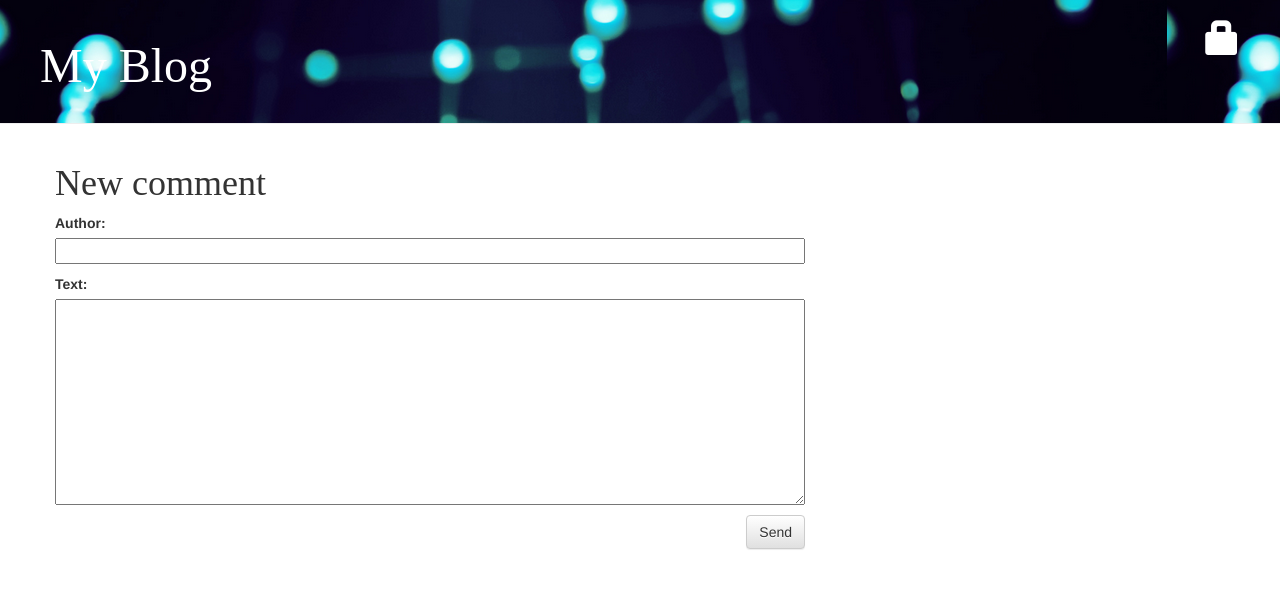
After one commit to iamneha/My-First-Blog, a Django app: page /post/1/comment/ in a window 1280 px wide. The commit adds this page. Shown: the top 589 px of the page. Run offline with Django 3.2, Linux system fonts and the light colour scheme; tables that the repository leaves empty hold one stand-in row (values such as "Sample post"); some libraries are stand-ins or nearby versions.

Commit message:
comment on post

```diff
--- a/blog/admin.py
+++ b/blog/admin.py
@@ -1,4 +1,5 @@
 from django.contrib import admin
-from .models import Post
+from .models import Post, Comment
 
 admin.site.register(Post)
+admin.site.register(Comment)
--- a/blog/forms.py
+++ b/blog/forms.py
@@ -1,9 +1,15 @@
 from django import forms
 
-from .models import Post
+from .models import Post, Comment
 
 class PostForm(forms.ModelForm):
 
     class Meta:
         model = Post
         fields = ('title', 'text',)
+
+class CommentForm(forms.ModelForm):
+
+    class Meta:
+        model = Comment
+        fields = ('author', 'text',)
--- a/blog/models.py
+++ b/blog/models.py
@@ -14,3 +14,20 @@ class Post(models.Model):
 
     def __str__(self):
         return self.title
+
+    def approved_comments(self):
+        return self.comments.filter(approved_comment=True)
+
+class Comment(models.Model):
+    post = models.ForeignKey('blog.Post', related_name='comments')
+    author = models.CharField(max_length=200)
+    text = models.TextField()
+    created_date = models.DateTimeField(default=timezone.now)
+    approved_comment = models.BooleanField(default=False)
+
+    def approve(self):
+        self.approved_comment = True
+        self.save()
+
+    def __str__(self):
+        return self.text
--- a/blog/static/css/blog.css
+++ b/blog/static/css/blog.css
@@ -44,3 +44,7 @@ h1, h2, h3, h4 {
 .post h1 a, .post h1 a:visited {
     color: #000000;
 }
+
+.comment {
+    margin: 20px 0px 20px 20px;
+}
--- /dev/null
+++ b/blog/templates/blog/add_comment_to_post.html
@@ -0,0 +1,9 @@
+{% extends 'blog/base.html' %}
+
+{% block content %}
+    <h1>New comment</h1>
+    <form method="POST" class="post-form">{% csrf_token %}
+        {{ form.as_p }}
+        <button type="submit" class="save btn btn-default">Send</button>
+    </form>
+{% endblock %}
--- a/blog/templates/blog/post_list.html
+++ b/blog/templates/blog/post_list.html
@@ -9,6 +9,7 @@
 	            </div>
 	            <h1><a href="{% url 'blog.views.post_detail' pk=post.pk %}">{{ post.title }}</a></h1>
 	            <p>{{ post.text|linebreaks }}</p>
+                    <a href="{% url 'blog.views.post_detail' pk=post.pk %}">Comments: {{ post.approved_comments.count }}</a>
 	        </div>
  	   {% endfor %}
 	{% endblock %}
--- a/blog/urls.py
+++ b/blog/urls.py
@@ -9,4 +9,7 @@ urlpatterns = [
     url(r'^drafts/$', views.post_draft_list, name='post_draft_list'),
     url(r'^post/(?P<pk>\d+)/publish/$', views.post_publish, name='post_publish'),
     url(r'^post/(?P<pk>\d+)/remove/$', views.post_remove, name='post_remove'),
+    url(r'^post/(?P<pk>\d+)/comment/$', views.add_comment_to_post, name='add_comment_to_post'),
+    url(r'^comment/(?P<pk>\d+)/approve/$', views.comment_approve, name='comment_approve'),
+url(r'^comment/(?P<pk>\d+)/remove/$', views.comment_remove, name='comment_remove'),
 ]
--- a/blog/views.py
+++ b/blog/views.py
@@ -1,8 +1,8 @@
 from django.shortcuts import render
 from django.utils import timezone
-from .models import Post
+from .models import Post, Comment
 from django.shortcuts import render, get_object_or_404
-from .forms import PostForm
+from .forms import PostForm, CommentForm
 from django.contrib.auth.decorators import login_required
 
 def post_list(request):
@@ -58,3 +58,29 @@ def post_remove(request, pk):
     post = get_object_or_404(Post, pk=pk)
     post.publish()
     return render('blog.views.post_detail', pk=pk)
+
+def add_comment_to_post(request, pk):
+    post = get_object_or_404(Post, pk=pk)
+    if request.method == "POST":
+        form = CommentForm(request.POST)
+        if form.is_valid():
+            comment = form.save(commit=False)
+            comment.post = post
+            comment.save()
+            return redirect('blog.views.post_detail', pk=post.pk)
+    else:
+        form = CommentForm()
+    return render(request, 'blog/add_comment_to_post.html', {'form': form})
+
+@login_required
+def comment_approve(request, pk):
+    comment = get_object_or_404(Comment, pk=pk)
+    comment.approve()
+    return redirect('blog.views.post_detail', pk=comment.post.pk)
+
+@login_required
+def comment_remove(request, pk):
+    comment = get_object_or_404(Comment, pk=pk)
+    post_pk = comment.post.pk
+    comment.delete()
+    return redirect('blog.views.post_detail', pk=post_pk)
```
Also changed, not shown: blog/templates/blog/post_detail.html (+21 -0 lines), blog/migrations/0002_comment.py (added), 1 other file.
